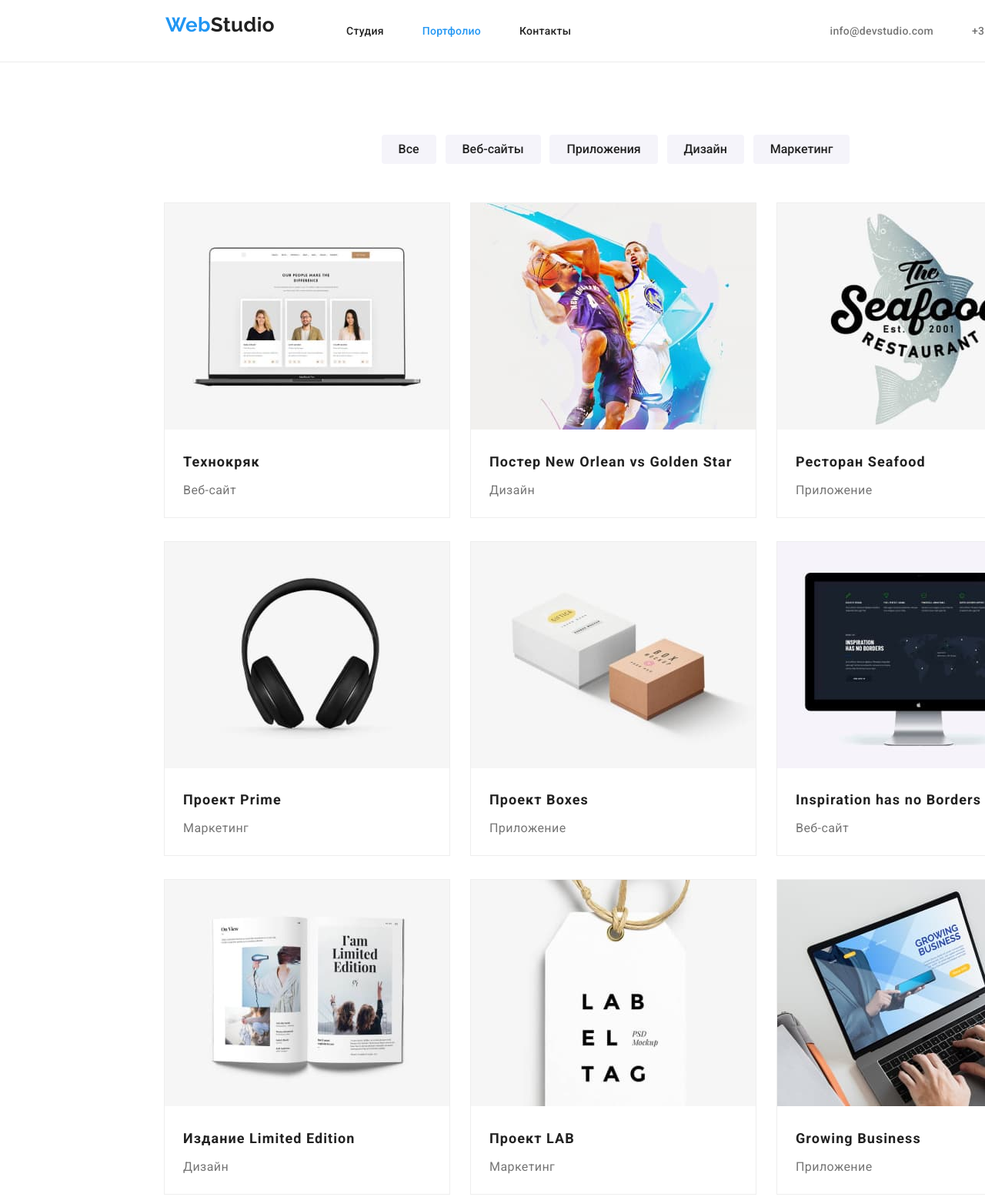
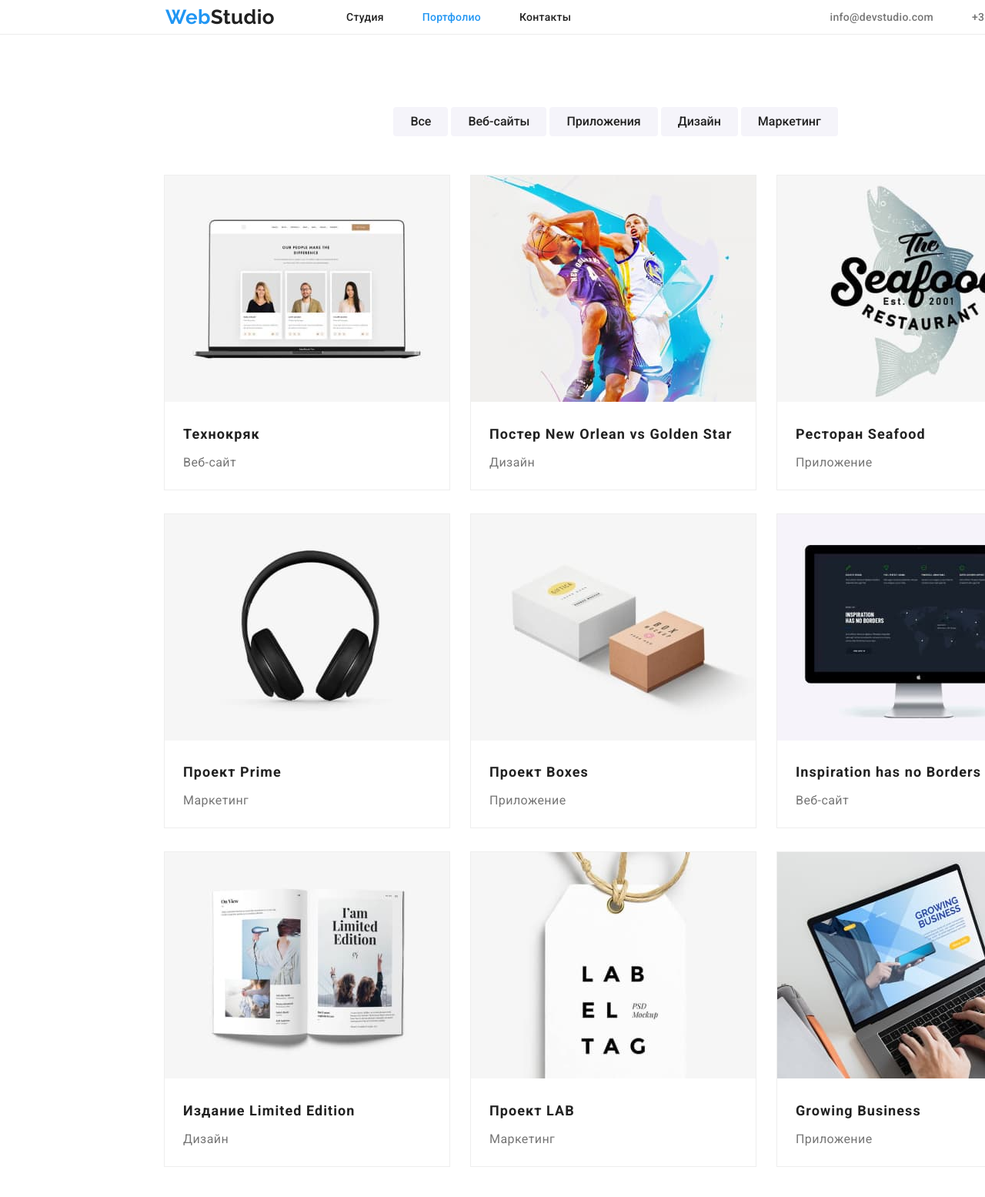
Before and after one commit to NikitaShpanko/goit-markup-hw-02, a plain HTML site: page portfolio.html in a window 1280 px wide. Shown: the top 1555 px of the page at 77% size. Drawn offline with Linux system fonts and the light colour scheme.

Commit message:
fixed portfolio, but also headers

```diff
--- a/css/styles.css
+++ b/css/styles.css
@@ -23,28 +23,32 @@ body {
   background-color: var(--background-light);
   padding: 0 215px;
   display: flex;
+  align-items: center;
   border: 1px #ececec;
   border-style: none none solid none;
 }
 
 .page-nav {
   display: flex;
-  flex-grow: 1;
+  align-items: center;
+  /* flex-grow: 1; */
 }
 
 .company-logo {
+  display: block;
   font-family: "Raleway", sans-serif;
   font-weight: 700;
   font-size: 26px;
   text-decoration: unset;
   color: var(--main-color);
-  margin: 24px 93px 25px 0;
+  /* margin: 24px 93px 25px 0; */
 }
 
 .navigation-list,
 .qualities-list,
 .what-we-do-list,
 .team-list,
+.filter-list,
 .portfolio-list {
   list-style: none;
   padding: 0;
@@ -53,7 +57,11 @@ body {
 }
 
 .navigation-list {
-  margin: 32px 0;
+  margin-left: 93px;
+}
+
+.navigation-list > li + li {
+  margin-left: 50px;
 }
 
 .navigation-link {
@@ -61,7 +69,6 @@ body {
   letter-spacing: 0.02em;
   text-decoration: unset;
   color: var(--main-color);
-  margin-right: 50px;
 }
 
 .header-contact-link {
@@ -69,11 +76,11 @@ body {
   letter-spacing: 0.02em;
   text-decoration: unset;
   color: var(--secondary-color);
-  margin: 32px 0;
+  margin-left: auto;
 }
 
-.first {
-  margin-right: 50px;
+.header-contact-link + .header-contact-link {
+  margin-left: 50px;
 }
 
 /* Класс highlight работает только, если описан ниже классов, к которым применяется.
@@ -122,7 +129,6 @@ body {
 .filter-button {
   line-height: 1.625em;
   padding: 6px 22px;
-  margin: 0 4px;
 }
 
 .order-button,
@@ -208,9 +214,19 @@ body {
   padding: 0 0 30px;
 }
 
+.filter-list {
+  justify-content: center;
+  /* text-align: center; */
+  margin: 0 0 20px;
+}
+
 .filter {
-  text-align: center;
-  margin: 0 0 20px;
+  margin: 0;
+}
+
+.filter + .filter {
+  margin-left: 4px;
+  /* margin: 0 4px; */
 }
 
 .portfolio-element {
@@ -219,18 +235,25 @@ body {
   box-sizing: border-box;
 }
 
+.portfolio-element > a {
+  text-decoration: none;
+  color: unset;
+}
+
 .portfolio-element-title {
   font-size: 18px;
   line-height: 2em;
   letter-spacing: 0.06em;
-  margin: 20px 0 0 24px;
+  margin: 0;
+  padding: 20px 0 0 24px; /* made by padding to increase the clickable area */
 }
 
 .portfolio-element-description {
   font-size: 16px;
   line-height: 1.875em;
   color: var(--secondary-color);
-  margin: 4px 0 20px 24px;
+  margin: 0;
+  padding: 4px 0 20px 24px; /* made by padding to increase the clickable area */
 }
 
 .page-footer {
@@ -240,7 +263,6 @@ body {
 
 .page-footer .company-logo {
   color: var(--background-light);
-  display: block;
   margin: 0 0 20px 0;
 }
 
--- a/portfolio.html
+++ b/portfolio.html
@@ -26,63 +26,63 @@
                 </li>
             </ul>
         </nav>
-        <a class="header-contact-link first" href="mailto:info@devstudio.com">info@devstudio.com</a>
+        <a class="header-contact-link" href="mailto:info@devstudio.com">info@devstudio.com</a>
         <a class="header-contact-link" href="tel:+380961111111">+38 096 111 11 11</a>
     </header>
     <main>
         <section class="portfolio">
-            <div class="filter">
-                <button type="button" class="filter-button">Все</button>
-                <button type="button" class="filter-button">Веб-сайты</button>
-                <button type="button" class="filter-button">Приложения</button>
-                <button type="button" class="filter-button">Дизайн</button>
-                <button type="button" class="filter-button">Маркетинг</button>
-            </div>
+            <ul class="filter-list">
+                <li class="filter"><button type="button" class="filter-button">Все</button></li>
+                <li class="filter"><button type="button" class="filter-button">Веб-сайты</button></li>
+                <li class="filter"><button type="button" class="filter-button">Приложения</button></li>
+                <li class="filter"><button type="button" class="filter-button">Дизайн</button></li>
+                <li class="filter"><button type="button" class="filter-button">Маркетинг</button></li>
+            </ul>
             <ul class="portfolio-list">
                 <li class="portfolio-element">
-                    <a href=""><img src="./images/img1.jpg" alt="Веб-сайт Технокряк" width=370></a>
+                    <a href=""><img src="./images/img1.jpg" alt="Веб-сайт Технокряк" width=370>
                     <h3 class="portfolio-element-title">Технокряк</h3>
-                    <p class="portfolio-element-description">Веб-сайт</p>
+                    <p class="portfolio-element-description">Веб-сайт</p></a>
                 </li>
                 <li class="portfolio-element">
-                    <a href=""><img src="./images/img2.jpg" alt="Дизайн постера New Orlean vs Golden Star" width=370></a>
+                    <a href=""><img src="./images/img2.jpg" alt="Дизайн постера New Orlean vs Golden Star" width=370>
                     <h3 class="portfolio-element-title">Постер New Orlean vs Golden Star</h3>
-                    <p class="portfolio-element-description">Дизайн</p>
+                    <p class="portfolio-element-description">Дизайн</p></a>
                 </li>
                 <li class="portfolio-element">
-                    <a href=""><img src="./images/img3.jpg" alt="Приложение Ресторан Seafood" width=370></a>
+                    <a href=""><img src="./images/img3.jpg" alt="Приложение Ресторан Seafood" width=370>
                     <h3 class="portfolio-element-title">Ресторан Seafood</h3>
-                    <p class="portfolio-element-description">Приложение</p>
+                    <p class="portfolio-element-description">Приложение</p></a>
                 </li>
                 <li class="portfolio-element">
-                    <a href=""><img src="./images/img4.jpg" alt="Маркетинг проекта Prime" width=370></a>
+                    <a href=""><img src="./images/img4.jpg" alt="Маркетинг проекта Prime" width=370>
                     <h3 class="portfolio-element-title">Проект Prime</h3>
-                    <p class="portfolio-element-description">Маркетинг</p>
+                    <p class="portfolio-element-description">Маркетинг</p></a>
                 </li>
                 <li class="portfolio-element">
-                    <a href=""><img src="./images/img5.jpg" alt="Приложение Проект Boxes" width=370></a>
+                    <a href=""><img src="./images/img5.jpg" alt="Приложение Проект Boxes" width=370>
                     <h3 class="portfolio-element-title">Проект Boxes</h3>
-                    <p class="portfolio-element-description">Приложение</p>
+                    <p class="portfolio-element-description">Приложение</p></a>
                 </li>
                 <li class="portfolio-element">
-                    <a href=""><img src="./images/img6.jpg" alt="Веб-сайт Inspiration has no Borders" width=370></a>
+                    <a href=""><img src="./images/img6.jpg" alt="Веб-сайт Inspiration has no Borders" width=370>
                     <h3 class="portfolio-element-title">Inspiration has no Borders</h3>
-                    <p class="portfolio-element-description">Веб-сайт</p>
+                    <p class="portfolio-element-description">Веб-сайт</p></a>
                 </li>
                 <li class="portfolio-element">
-                    <a href=""><img src="./images/img7.jpg" alt="Дизайн издания Limited Edition" width=370></a>
+                    <a href=""><img src="./images/img7.jpg" alt="Дизайн издания Limited Edition" width=370>
                     <h3 class="portfolio-element-title">Издание Limited Edition</h3>
-                    <p class="portfolio-element-description">Дизайн</p>
+                    <p class="portfolio-element-description">Дизайн</p></a>
                 </li>
                 <li class="portfolio-element">
-                    <a href=""><img src="./images/img8.jpg" alt="Маркетинг проекта LAB" width=370></a>
+                    <a href=""><img src="./images/img8.jpg" alt="Маркетинг проекта LAB" width=370>
                     <h3 class="portfolio-element-title">Проект LAB</h3>
-                    <p class="portfolio-element-description">Маркетинг</p>
+                    <p class="portfolio-element-description">Маркетинг</p></a>
                 </li>
                 <li class="portfolio-element">
-                    <a href=""><img src="./images/img9.jpg" alt="Приложение Growing Business" width=370></a>
+                    <a href=""><img src="./images/img9.jpg" alt="Приложение Growing Business" width=370>
                     <h3 class="portfolio-element-title">Growing Business</h3>
-                    <p class="portfolio-element-description">Приложение</p>
+                    <p class="portfolio-element-description">Приложение</p></a>
                 </li>
             </ul>
         </section>
```
Also changed, not shown: index.html (+1 -1 lines).
